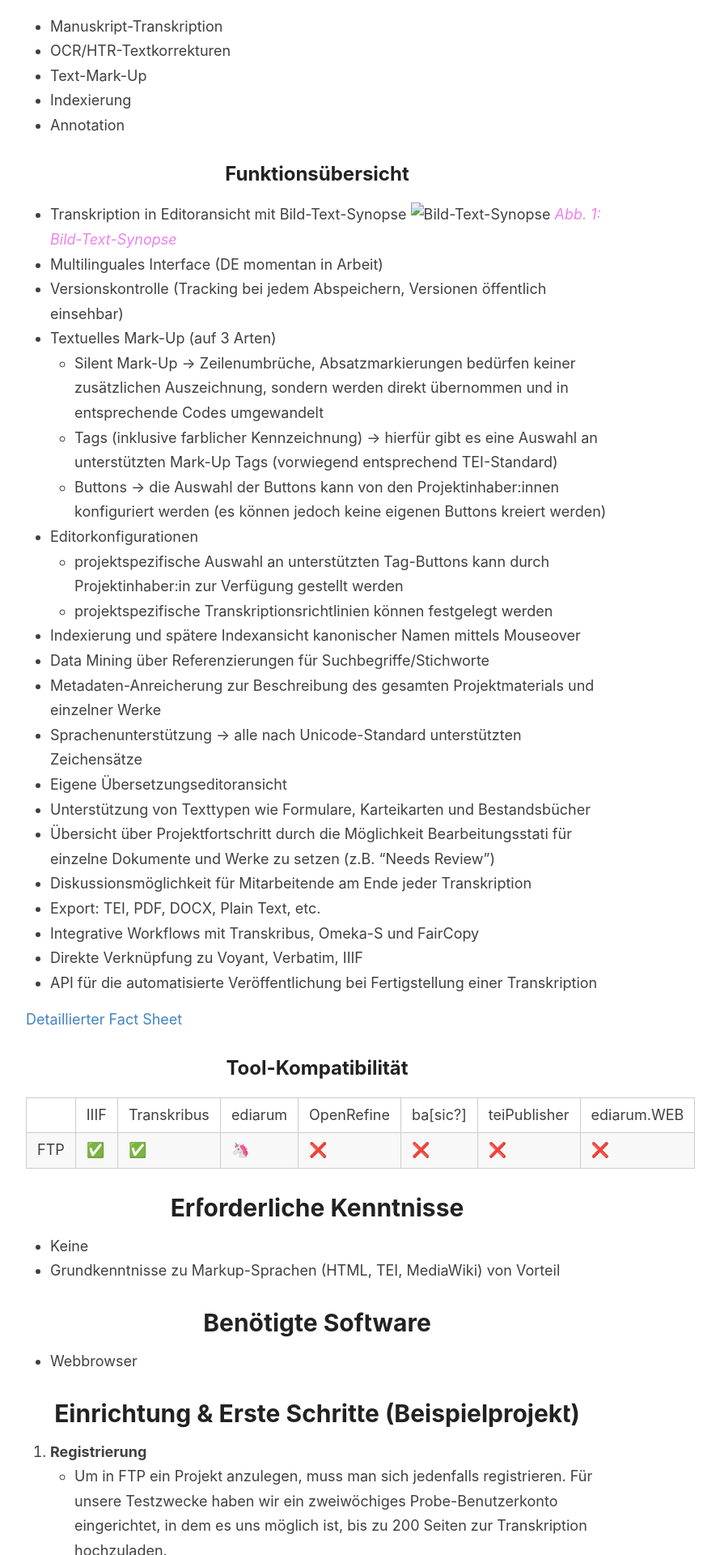
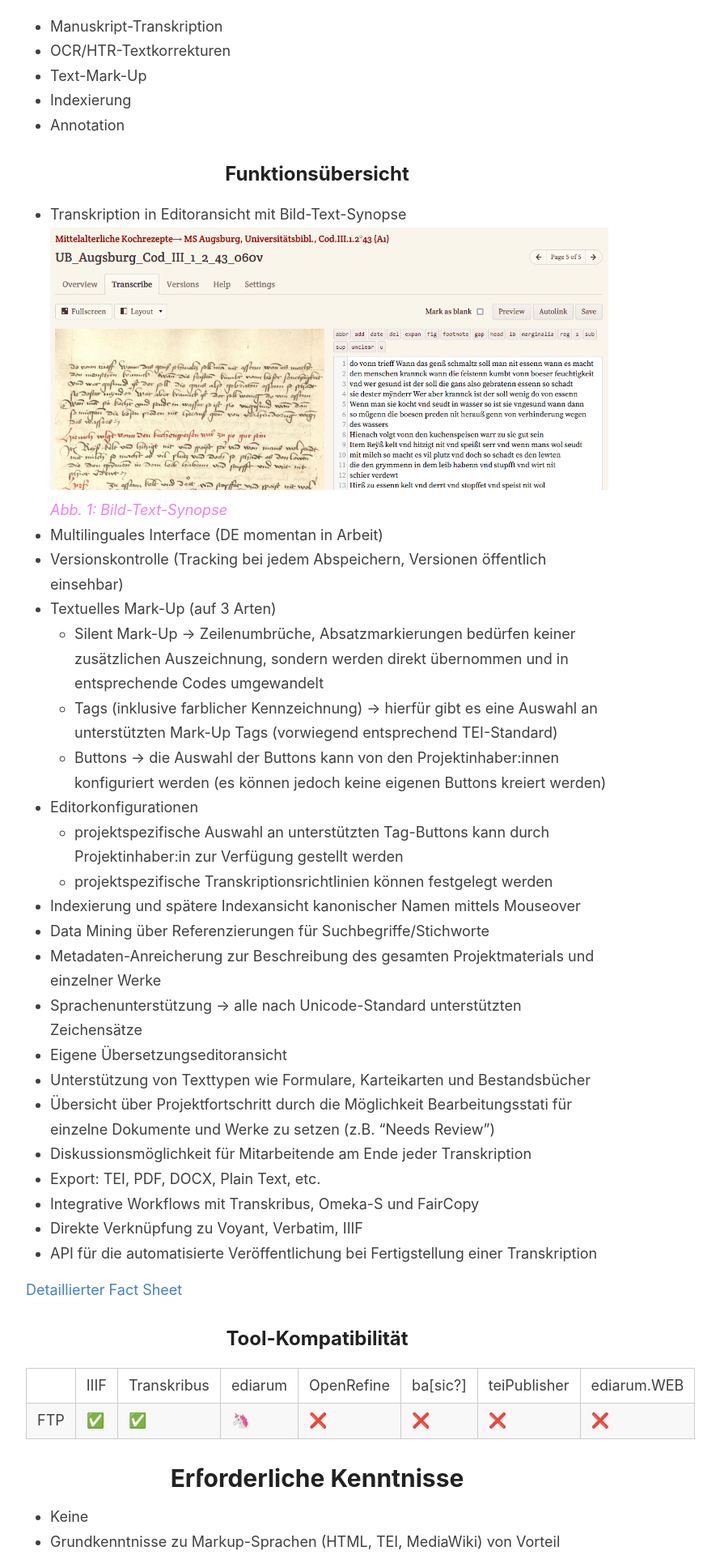
Before and after one commit to DigEdTnT/digedtnt.github.io, a Jekyll site: the page built from _pages/tools.md, in a window 1280 px wide. Shown: the part 588-2508 px from the top of the page at 81% size, without its empty margins (248-1138 px from the left). Built offline with Jekyll 4.4.1, drawn with Linux system fonts in a browser that asks for light colours.

Commit message:
Update tools.md

```diff
--- a/_pages/tools.md
+++ b/_pages/tools.md
@@ -26,7 +26,7 @@
 
 
 * Transkription in Editoransicht mit Bild-Text-Synopse
-![Bild-Text-Synopse](../data/pipelines/pipeline_1/image-text-synopsis.PNG)
+![Bild-Text-Synopse](../data/pipelines/pipeline_1/fromthepage/img/image-text-synopsis.PNG)
 *Abb. 1: Bild-Text-Synopse*
 * Multilinguales Interface (DE momentan in Arbeit)
 * Versionskontrolle (Tracking bei jedem Abspeichern, Versionen öffentlich einsehbar)
```
